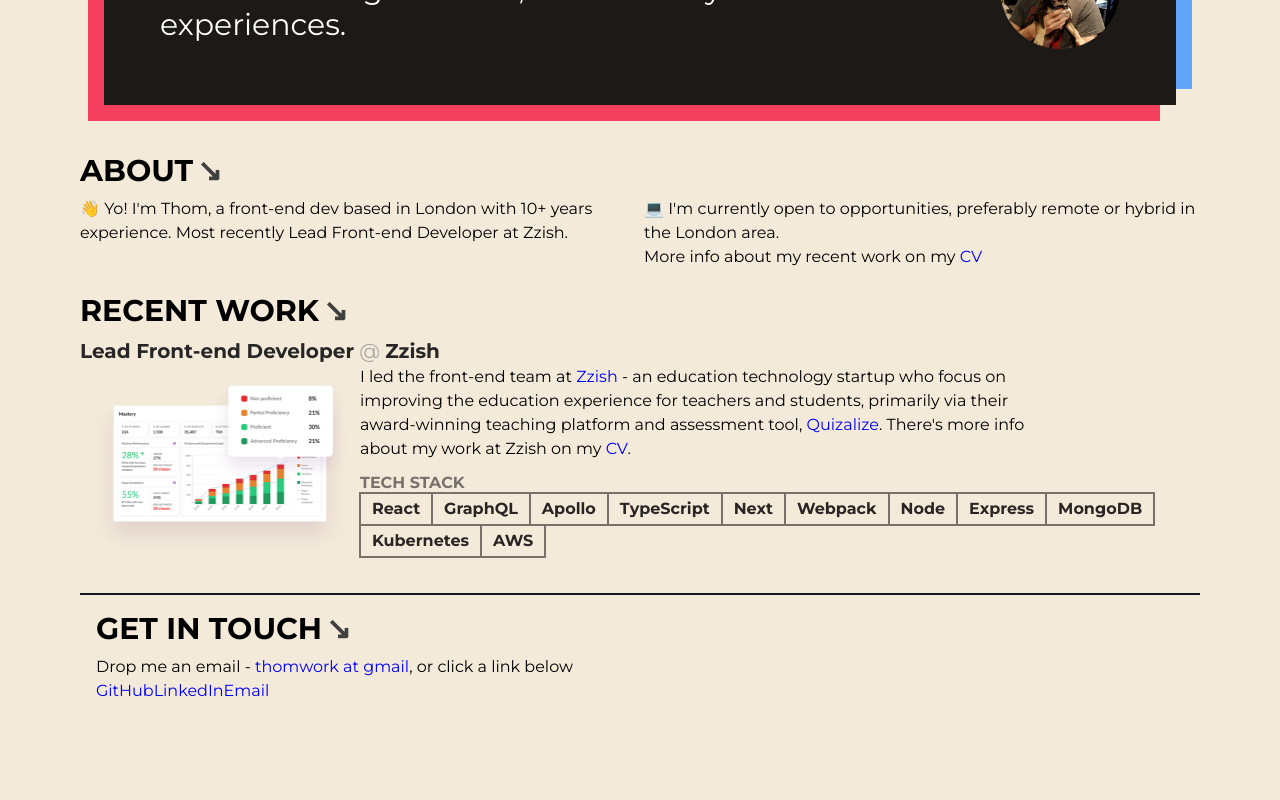
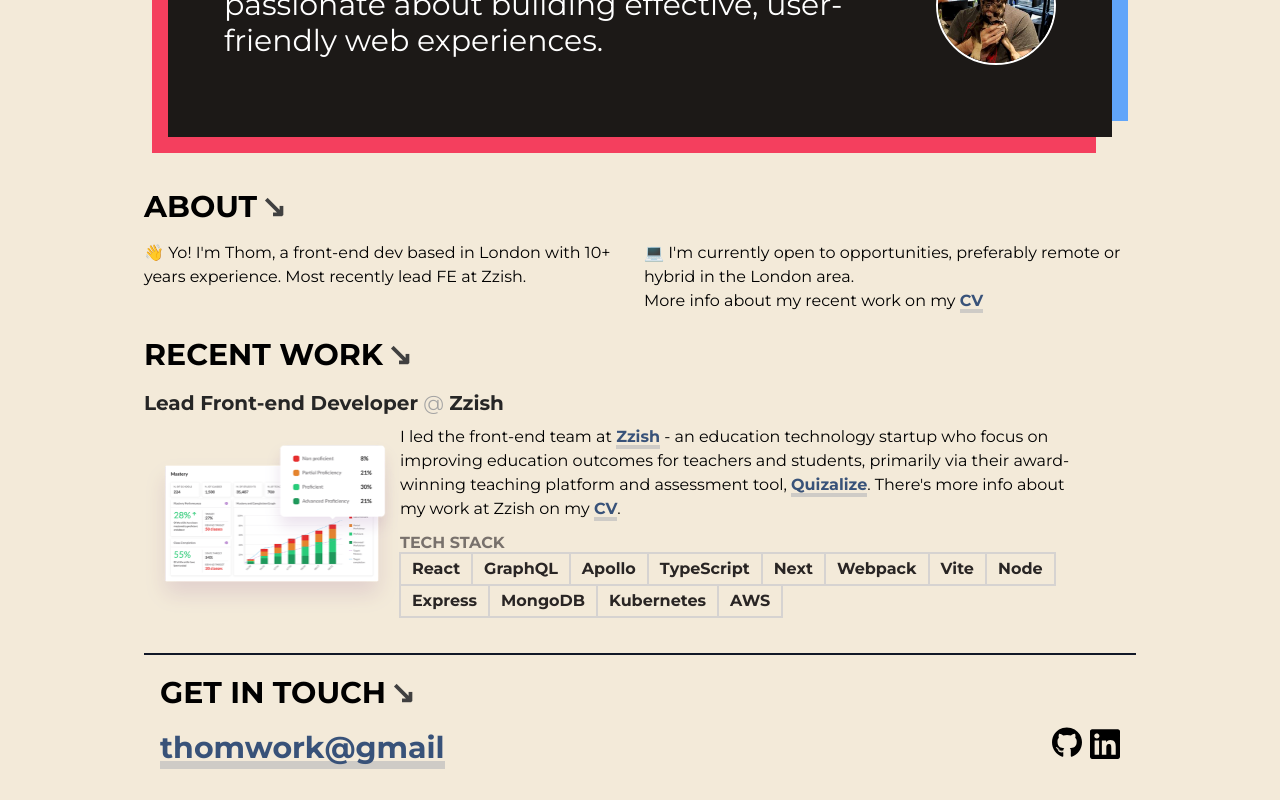
Before and after one commit to tjallen/thomjamesallen, a Next.js app: page / in a window 1280 px wide. Shown: the part 283-1083 px from the top of the page. Before the commit the page ends 1018 px from the top, so only its background shows below. Built offline with nearby package versions, Linux system fonts and the light colour scheme.

Commit message:
Continuing saga of content and styles

```diff
--- a/app/components/About.tsx
+++ b/app/components/About.tsx
@@ -8,7 +8,7 @@
         <div className="basis-1/2">
           <p>
             👋 Yo! I&apos;m Thom, a front-end dev based in London with 10+ years
-            experience. Most recently Lead Front-end Developer at Zzish.
+            experience. Most recently lead FE at Zzish.
           </p>
         </div>
         <div className="basis-1/2">
--- a/app/components/Footer.tsx
+++ b/app/components/Footer.tsx
@@ -1,29 +1,48 @@
+import Image from "next/image";
 import { SectionHeading } from "./SectionHeading";
 
 export function Footer() {
   return (
-    <div className="container mt-6 border-t-2 border-gray-900">
+    <div className="container mx-auto mt-6 border-t-2 border-gray-900">
       <div className="mx-auto p-4">
         <SectionHeading>Get in touch</SectionHeading>
+        <div className="flex items-center justify-between">
           <p>
-          Drop me an email -{" "}
-          <a href="&#109;&#97;&#105;&#108;&#116;&#111;&#58;&#116;&#104;&#111;&#109;&#119;&#111;&#114;&#107;&#64;&#103;&#109;&#97;&#105;&#108;&#46;&#99;&#111;&#109;">
-            &#116;&#104;&#111;&#109;&#119;&#111;&#114;&#107;&#32;&#97;&#116;&#32;&#103;&#109;&#97;&#105;&#108;
+            <a
+              className="text-3xl"
+              href="&#109;&#97;&#105;&#108;&#116;&#111;&#58;&#116;&#104;&#111;&#109;&#119;&#111;&#114;&#107;&#43;&#112;&#111;&#114;&#116;&#102;&#111;&#108;&#105;&#111;&#64;&#103;&#109;&#97;&#105;&#108;&#46;&#99;&#111;&#109;"
+            >
+              &#116;&#104;&#111;&#109;&#119;&#111;&#114;&#107;&#64;&#103;&#109;&#97;&#105;&#108;
             </a>
-          , or click a link below
           </p>
           <div>
+            <ul className="flex space-x-2">
+              <li>
                 <a href="http://github.com/tjallen" title="My GitHub">
-            GitHub
+                  <Image
+                    src="/github.svg"
+                    height={30}
+                    width={30}
+                    alt="View code on GitHub"
+                    title="View code on GitHub"
+                  />
                 </a>
+              </li>
+              <li>
                 <a
                   href="https://www.linkedin.com/in/thom-allen-797040155/"
                   title="Enter the buzzword zone on LinkedIn. Kudos!"
                 >
-            LinkedIn
+                  <Image
+                    src="/linkedin.svg"
+                    height={30}
+                    width={30}
+                    alt="Enter the buzzword zone on LinkedIn. Kudos!"
+                  />
                 </a>
-
-          <a href="mailto:thomwork@gmail.com">Email</a>
+              </li>
+            </ul>
+          </div>
         </div>
       </div>
     </div>
--- a/app/components/Hero.tsx
+++ b/app/components/Hero.tsx
@@ -2,17 +2,17 @@
 
 export function Hero() {
   return (
-    <div className="container my-12 px-2 md:px-4 lg:px-6">
+    <div className="container mx-auto my-12 px-2 md:px-4 lg:px-6">
       <div className="relative z-0 h-full w-full translate-y-4 -translate-x-4 bg-rose-500">
         <div className="z-1 relative left-4 -top-4 h-full w-full -translate-y-4 translate-x-4 bg-blue-400">
-          <div className="z-2 relative flex h-full w-full translate-y-4 -translate-x-4 flex-col-reverse items-center justify-center bg-stone-900 p-4 text-white md:flex-row md:p-8 lg:p-12">
+          <div className="z-2 relative flex h-full w-full translate-y-4 -translate-x-4 flex-col-reverse items-center justify-center bg-stone-900 p-4 text-white md:flex-row md:p-8 lg:p-12 xl:py-16">
             <div className="m-2">
-              <h2 className="text-lg md:text-3xl">
+              <h2 className="break-keep text-lg md:text-2xl lg:text-3xl">
                 Experienced front-end web developer, passionate about building
                 effective, user-friendly web experiences.
               </h2>
             </div>
-            <div className="relative m-2 min-h-[120px] min-w-[120px]">
+            <div className="relative m-2 min-h-[120px] min-w-[120px] rounded-full border-2 border-white">
               <Image
                 src="/tjavatar.jpeg"
                 alt="Me with a former office pal"
--- a/app/components/SectionHeading.tsx
+++ b/app/components/SectionHeading.tsx
@@ -1,6 +1,6 @@
 export const SectionHeading = ({ children }: { children: React.ReactNode }) => (
   <>
-    <h2 className="text-heading mb-2 text-3xl font-bold uppercase after:ml-1 after:text-neutral-700 after:content-['↘']">
+    <h2 className="mt-1 mb-4 text-lg font-bold uppercase after:ml-1 after:text-neutral-700 after:content-['↘'] md:text-xl lg:text-2xl xl:text-3xl">
       {children}
     </h2>
   </>
--- a/app/components/TechStack.tsx
+++ b/app/components/TechStack.tsx
@@ -14,7 +14,7 @@
       <ul className="flex flex-wrap">
         {items.map((item, index) => (
           <li
-            className="py-1 px-3 font-bold text-stone-800 outline outline-2 -outline-offset-1 outline-stone-500 "
+            className="py-1 px-3 font-bold text-stone-800 outline outline-2 -outline-offset-1 outline-stone-300 "
             key={`${item}_${index}`}
           >
             {item}
--- a/app/components/Work.tsx
+++ b/app/components/Work.tsx
@@ -4,11 +4,10 @@
 
 export function Work() {
   return (
-    <div className="container">
+    <div className="container my-6">
       <SectionHeading>Recent work</SectionHeading>
 
-      <div className="">
-        <h3 className="text-xl text-headingInner">
+      <h3 className="mb-2 text-xl text-heading-inner">
         <b>Lead Front-end Developer</b>{" "}
         <span className="text-neutral-400">@</span> <b>Zzish</b>
       </h3>
@@ -23,12 +22,11 @@
         <div className="basis-3/4">
           <p className="max-w-prose">
             I led the front-end team at{" "}
-              <a href="http://www.zzish.com">Zzish</a> - an education technology
-              startup who focus on improving the education experience for
-              teachers and students, primarily via their award-winning teaching
-              platform and assessment tool,{" "}
-              <a href="http://www.quizalize.com">Quizalize</a>. There&apos;s
-              more info about my work at Zzish on my{" "}
+            <a href="https://www.zzish.com">Zzish</a> - an education technology
+            startup who focus on improving education outcomes for teachers and
+            students, primarily via their award-winning teaching platform and
+            assessment tool, <a href="https://www.quizalize.com">Quizalize</a>.
+            There&apos;s more info about my work at Zzish on my{" "}
             <a href="/TJA_CV.pdf">CV</a>.
           </p>
           <TechStack
@@ -39,6 +37,7 @@
               "TypeScript",
               "Next",
               "Webpack",
+              "Vite",
               "Node",
               "Express",
               "MongoDB",
@@ -49,6 +48,5 @@
         </div>
       </div>
     </div>
-    </div>
   );
 }
--- a/app/globals.css
+++ b/app/globals.css
@@ -3,5 +3,34 @@
 @tailwind utilities;
 
 a {
-  color: blue; /* todo theme linkage */
+  position: relative;
+  overflow: hidden;
+  text-decoration: none;
+  color: #385279;
+  font-weight: bold;
 }
+
+p a::after {
+  transition: 0.3s cubic-bezier(0.2, 0.2, 0.2, 2);
+  content: "";
+  background: #385279;
+  opacity: 0.2;
+  position: absolute;
+  left: 0;
+  bottom: -0.2rem;
+  width: calc(100%);
+  height: 20%;
+  z-index: -1;
+}
+
+p a:hover:after {
+  left: -0.25rem;
+  bottom: -0.2rem;
+  width: calc(100% + 0.6rem);
+  height: calc(100% + 0.4rem);
+  transform: rotate(-4deg);
+}
+
+ul li a {
+  display: inline-block;
+}
--- a/app/layout.tsx
+++ b/app/layout.tsx
@@ -33,7 +33,7 @@
 }) {
   return (
     <html lang="en" className={`${montserrat.variable} font-sans`}>
-      <body className="bg-backgroundPage">{children}</body>
+      <body className="bg-background-page">{children}</body>
     </html>
   );
 }
--- a/app/page.tsx
+++ b/app/page.tsx
@@ -7,10 +7,10 @@
 export default function Home() {
   return (
     <>
-      <div className="container mx-auto max-w-6xl p-4">
+      <div className="container mx-auto max-w-5xl p-4">
         <Nav />
         <Hero />
-        <main>
+        <main className="container mx-auto">
           <About />
           <Work />
         </main>
--- a/tailwind.config.js
+++ b/tailwind.config.js
@@ -16,11 +16,9 @@
     // },
     colors: {
       ...colors,
-      headingSection: colors.neutral["900"],
-      headingInner: colors.neutral["800"],
-      chromaticBlue: colors.sky["400"],
-      chromaticRed: colors.red["400"],
-      backgroundPage: "#f3ead9",
+      "heading-section": colors.neutral["900"],
+      "heading-inner": colors.neutral["800"],
+      "background-page": "#f3ead9",
       body: colors.neutral["700"],
     },
     extend: {
```
Also changed, not shown: app/components/Icon.tsx (added). Lines whose indentation alone changed are shown as unchanged.
